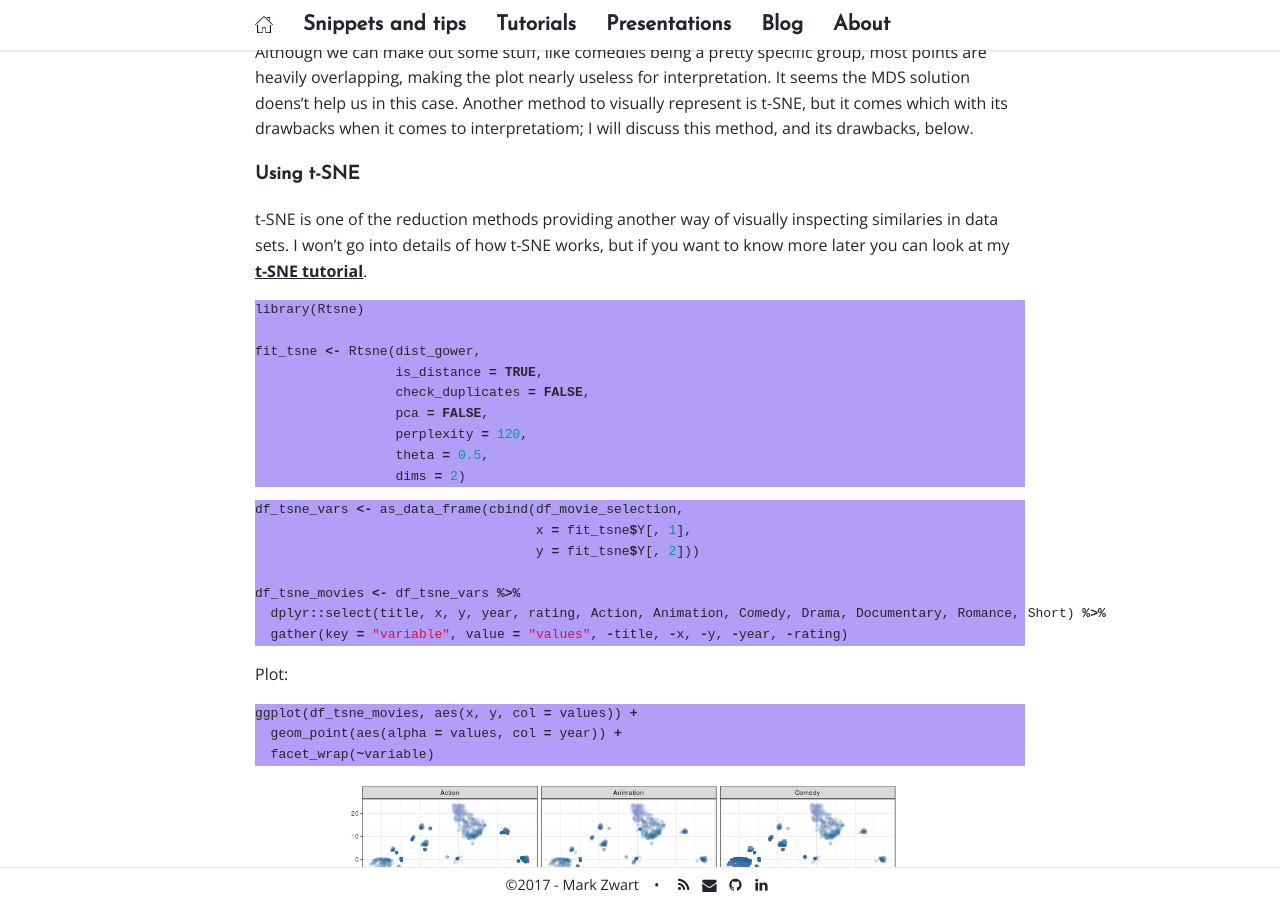
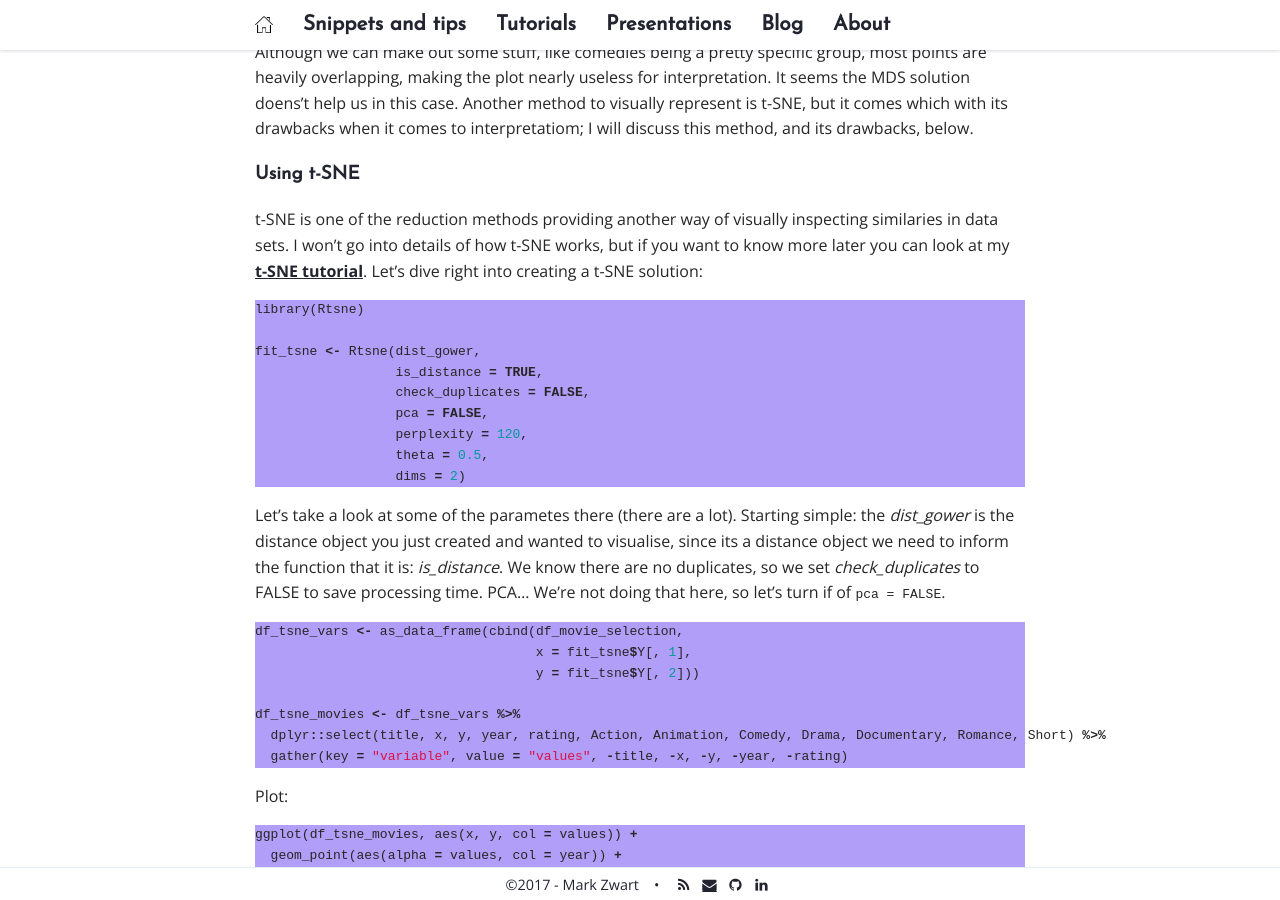
Before and after one commit to mark-me/mark-me.github.io, a Jekyll site: the page built from _pages/tutorials/distance-measures/distance-measures.md, in a window 1280 px wide and 900 px high, scrolled down 9321 px. Built offline with Jekyll 4.4.1, drawn with Linux system fonts in a browser that asks for light colours; nearby versions of some CDN libraries; comment, search, counter and statistics services are not loaded.

Commit message:
Update distance-measures.md

````diff
--- a/_pages/tutorials/distance-measures/distance-measures.md
+++ b/_pages/tutorials/distance-measures/distance-measures.md
@@ -270,7 +270,7 @@
 
 ### Using t-SNE
 
-t-SNE is one of the reduction methods providing another way of visually inspecting similaries in data sets. I won't go into details of how t-SNE works, but if you want to know more later you can look at my [t-SNE tutorial](/t-sne/).
+t-SNE is one of the reduction methods providing another way of visually inspecting similaries in data sets. I won't go into details of how t-SNE works, but if you want to know more later you can look at my [t-SNE tutorial](/t-sne/). Let's dive right into creating a t-SNE solution:
 ```r
 library(Rtsne)
 
@@ -282,6 +282,7 @@
                   theta = 0.5,
                   dims = 2)
 ```
+Let's take a look at some of the parametes there (there are a lot). Starting simple: the _dist_gower_ is the distance object you just created and wanted to visualise, since its a distance object we need to inform the function that it is: _is_distance_. We know there are no duplicates, so we set _check_duplicates_ to FALSE to save processing time. PCA... We're not doing that here, so let's turn if of ```pca = FALSE```.
 ```r
 df_tsne_vars <- as_data_frame(cbind(df_movie_selection,
                                     x = fit_tsne$Y[, 1],
````
